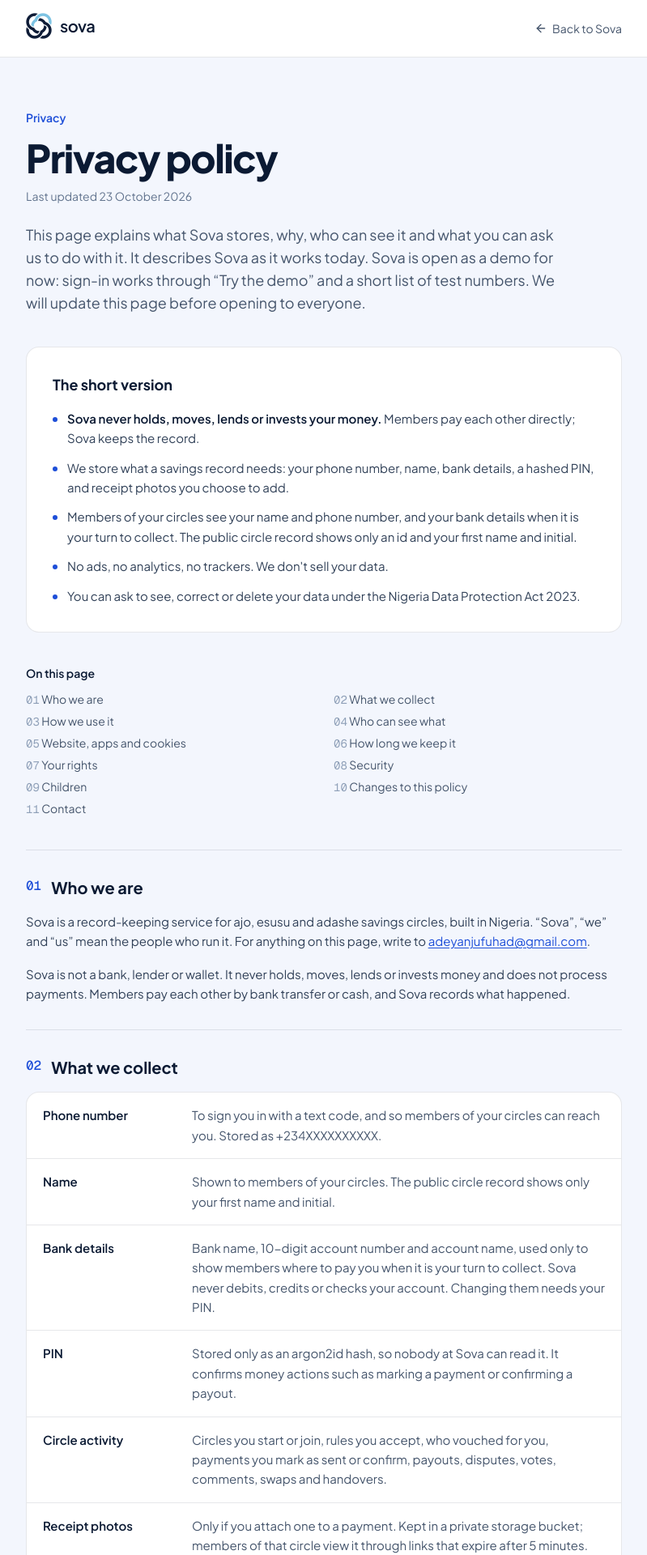
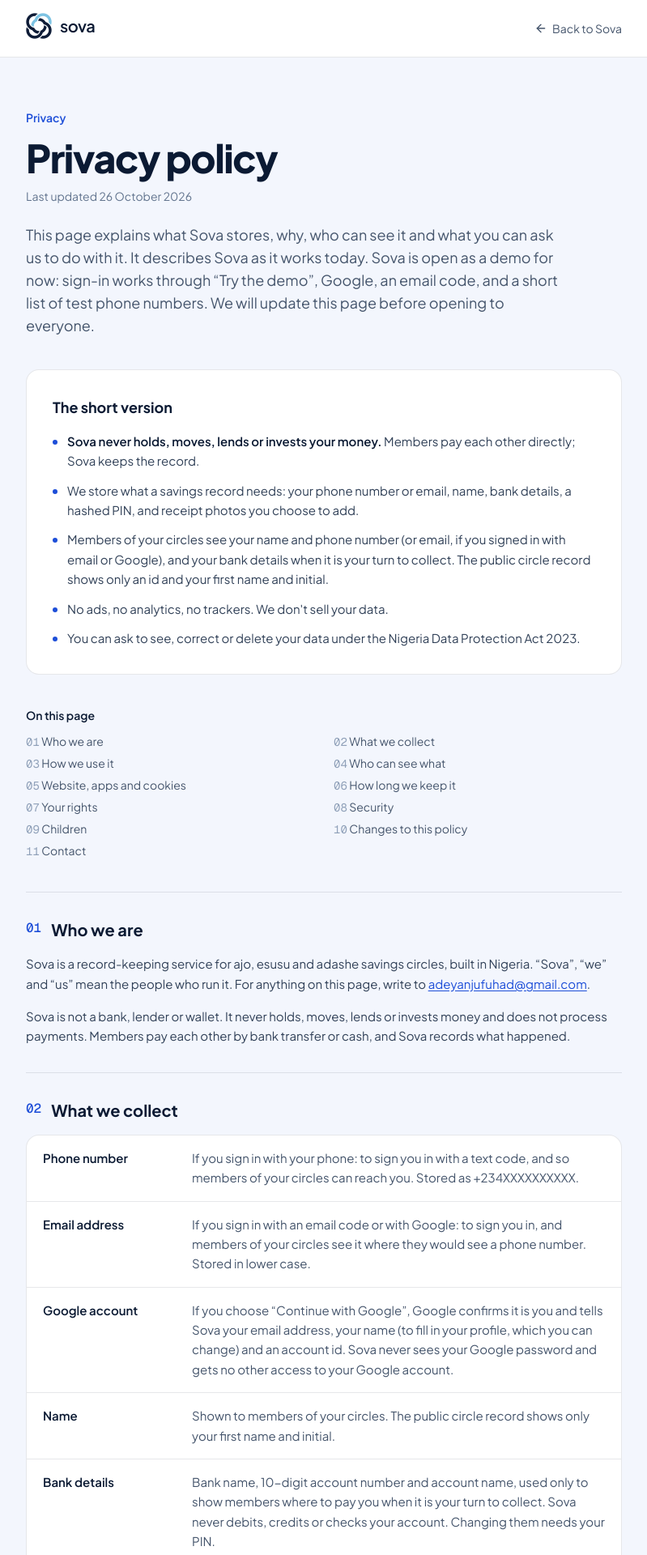
Before and after one commit to adeyanjufuhad/Sova, a Next.js app in the folder website/: page /privacy in a window 1280 px wide. Shown: the top 1920 px of the page at 81% size, without its empty margins (240-1039 px from the left). Built offline with nearby package versions, Linux system fonts and the light colour scheme; no server answers.

Commit message:
Describe email and Google sign-in in the privacy policy, terms and docs

```diff
--- a/website/src/app/privacy/page.tsx
+++ b/website/src/app/privacy/page.tsx
@@ -10,7 +10,7 @@
     "What Sova stores, who can see it and how to ask for it to be corrected or deleted. Sova never holds your money, and the website has no ads or trackers.",
 };
 
-const UPDATED = "23 October 2026";
+const UPDATED = "26 October 2026";
 
 const email = (
   <a href={`mailto:${site.contactEmail}`} className="whitespace-nowrap">
@@ -22,7 +22,15 @@
 const collected: { what: string; why: ReactNode }[] = [
   {
     what: "Phone number",
-    why: "To sign you in with a text code, and so members of your circles can reach you. Stored as +234XXXXXXXXXX.",
+    why: "If you sign in with your phone: to sign you in with a text code, and so members of your circles can reach you. Stored as +234XXXXXXXXXX.",
+  },
+  {
+    what: "Email address",
+    why: "If you sign in with an email code or with Google: to sign you in, and members of your circles see it where they would see a phone number. Stored in lower case.",
+  },
+  {
+    what: "Google account",
+    why: "If you choose “Continue with Google”, Google confirms it is you and tells Sova your email address, your name (to fill in your profile, which you can change) and an account id. Sova never sees your Google password and gets no other access to your Google account.",
   },
   {
     what: "Name",
@@ -54,7 +62,7 @@
   },
   {
     what: "Sign-in records",
-    why: "Sign-in codes are stored only as a keyed hash and expire after 5 minutes. Sessions are stored as a hash of the token, with the description your browser or app sends (its user agent), and last up to 30 days unless you sign out.",
+    why: "Sign-in codes sent to your phone or email are stored only as a keyed hash and expire after 5 minutes. Sessions are stored as a hash of the token, with the description your browser or app sends (its user agent), and last up to 30 days unless you sign out.",
   },
   {
     what: "Notifications",
@@ -80,8 +88,8 @@
         <>
           <p>
             This page explains what Sova stores, why, who can see it and what you can ask us to do with it. It
-            describes Sova as it works today. Sova is open as a demo for now: sign-in works through “Try the demo”
-            and a short list of test numbers. We will update this page before opening to everyone.
+            describes Sova as it works today. Sova is open as a demo for now: sign-in works through “Try the demo”,
+            Google, an email code, and a short list of test phone numbers. We will update this page before opening to everyone.
           </p>
         </>
       }
@@ -90,8 +98,8 @@
           <strong className="font-semibold text-navy-900">Sova never holds, moves, lends or invests your money.</strong>{" "}
           Members pay each other directly; Sova keeps the record.
         </>,
-        "We store what a savings record needs: your phone number, name, bank details, a hashed PIN, and receipt photos you choose to add.",
-        "Members of your circles see your name and phone number, and your bank details when it is your turn to collect. The public circle record shows only an id and your first name and initial.",
+        "We store what a savings record needs: your phone number or email, name, bank details, a hashed PIN, and receipt photos you choose to add.",
+        "Members of your circles see your name and phone number (or email, if you signed in with email or Google), and your bank details when it is your turn to collect. The public circle record shows only an id and your first name and initial.",
         "No ads, no analytics, no trackers. We don't sell your data.",
         "You can ask to see, correct or delete your data under the Nigeria Data Protection Act 2023.",
       ]}
@@ -159,15 +167,16 @@
           body: (
             <ul>
               <li>
-                <strong>Members of your circles</strong> see your full name and phone number, your payments and
+                <strong>Members of your circles</strong> see your full name and phone number (or your email, if you
+                signed in with email or Google), your payments and
                 their status, receipt photos you attach in that circle, and disputes and votes. When you are the
                 collector for the current turn, they also see your bank details so they know where to pay.
               </li>
               <li>
                 <strong>Anyone with a circle&apos;s link</strong> can download and check that circle&apos;s
                 tamper-evident record on the <Link href="/verify/">verify page</Link>. People appear in it only as an
-                opaque id and first name plus initial (for example “Ada O.”). Phone numbers and bank details are
-                never written to it. A circle&apos;s link works like a private link, so share it with care.
+                opaque id and first name plus initial (for example “Ada O.”). Phone numbers, emails and bank details
+                are never written to it. A circle&apos;s link works like a private link, so share it with care.
               </li>
               <li>
                 <strong>Anyone at all</strong> can read the public ledger anchors: every 6 hours, each circle&apos;s
@@ -188,7 +197,9 @@
               <li>
                 <strong>Service providers.</strong> RumptyCloud hosts the database, API, file storage, web app and
                 website, and runs the open AI model behind Ask Sova on its own servers in Lagos (RumptyCloud says
-                prompts are not used for training). GitHub stores Sova&apos;s code and the public anchors, and builds the app and website. Sign-in
+                prompts are not used for training). GitHub stores Sova&apos;s code and the public anchors, and builds the app and website. Google
+                checks who you are when you continue with Google. Brevo sends email sign-in codes, so it receives
+                your email address and the code. Phone sign-in
                 codes currently work only for a fixed list of test numbers, so no text messages are sent. Before
                 opening to everyone we will use a paid SMS provider, which will receive your phone number and code;
                 we will name it here first.
@@ -217,7 +228,9 @@
                 The web app keeps you signed in using the browser tab&apos;s session storage, which is cleared when
                 you close the tab; the Android app uses the phone&apos;s secure storage. Neither has ads or analytics.
                 Like other Flutter web apps by default, the web app loads its rendering engine from Google&apos;s
-                servers (gstatic.com), so Google sees your IP address and browser details when it loads.
+                servers (gstatic.com), so Google sees your IP address and browser details when it loads. The sign-in page
+                also loads Google&apos;s sign-in button from accounts.google.com, so Google sees the same details there,
+                whether or not you use it.
               </p>
             </>
           ),
@@ -262,10 +275,10 @@
                 You can change your name and bank details yourself in the app, and delete your account from the
                 Record tab (Delete account, with your PIN) once none of your circles is running. Circles that
                 haven&apos;t started are left for you; if you started one, cancel it first. Deleting it
-                removes your name, phone number, PIN, bank details, sessions, notifications, score history and
+                removes your name, phone number, email, Google account id, PIN, bank details, sessions, notifications, score history and
                 receipt photos; payments in finished circles stay on those circles&apos; records without your name or
-                number, and ledger entries stay as described above. The phone number can&apos;t be changed in the
-                app. For anything else, write to {email} from or about the number on your account, and we will check
+                number, and ledger entries stay as described above. The phone number or email you sign in with
+                can&apos;t be changed in the app. For anything else, write to {email} from or about the number on your account, and we will check
                 it is yours before acting.
               </p>
               <p>
--- a/website/src/app/terms/page.tsx
+++ b/website/src/app/terms/page.tsx
@@ -9,7 +9,7 @@
     "The rules for using Sova, a record-keeping service for savings circles. Sova is not a bank, lender or wallet and never holds members' money.",
 };
 
-const UPDATED = "23 October 2026";
+const UPDATED = "26 October 2026";
 
 const email = (
   <a href={`mailto:${site.contactEmail}`} className="whitespace-nowrap">
@@ -48,8 +48,8 @@
                 mean the people who run Sova, a service built in Nigeria. “You” means the person using it.
               </p>
               <p>
-                Sova is open as a demo for now. Sign-in works through “Try the demo” and a short list of test
-                numbers; we will review these terms before opening to everyone.
+                Sova is open as a demo for now. Sign-in works through “Try the demo”, Google, an email code and a
+                short list of test phone numbers; we will review these terms before opening to everyone.
               </p>
             </>
           ),
@@ -83,7 +83,7 @@
           body: (
             <ul>
               <li>You must be 18 or older.</li>
-              <li>You need a Nigerian mobile number that you control. One account per person.</li>
+              <li>You need a Nigerian mobile number, an email address or a Google account that you control. One account per person.</li>
               <li>The name and bank details you give must be your own and correct.</li>
             </ul>
           ),
@@ -191,7 +191,7 @@
               <p>Don&apos;t use Sova to:</p>
               <ul>
                 <li>record payments that did not happen, or confirm money you did not receive;</li>
-                <li>pretend to be someone else or use a phone number that isn&apos;t yours;</li>
+                <li>pretend to be someone else, or use a phone number, email or Google account that isn&apos;t yours;</li>
                 <li>deceive, threaten or harass other members;</li>
                 <li>
                   break, overload or get around Sova&apos;s security, or collect other people&apos;s data from it.
```
Also changed, not shown: 3 other files (tests, documents, lock files or other folders).
